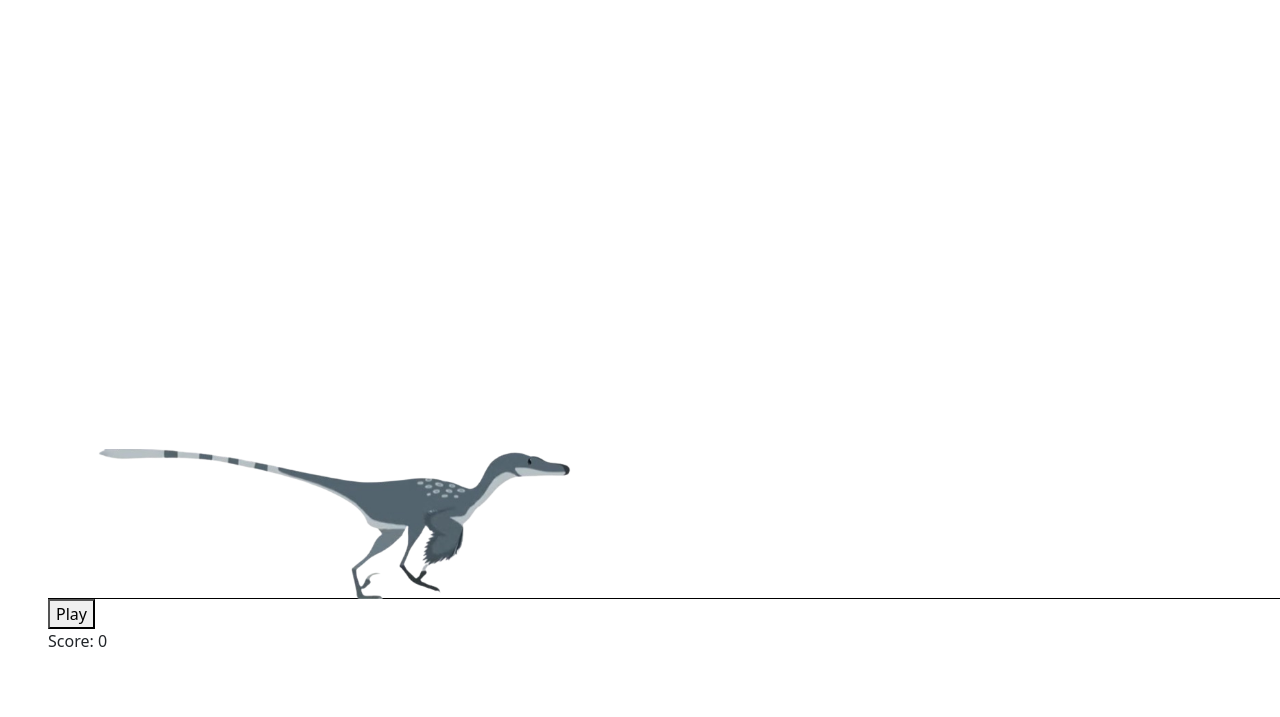
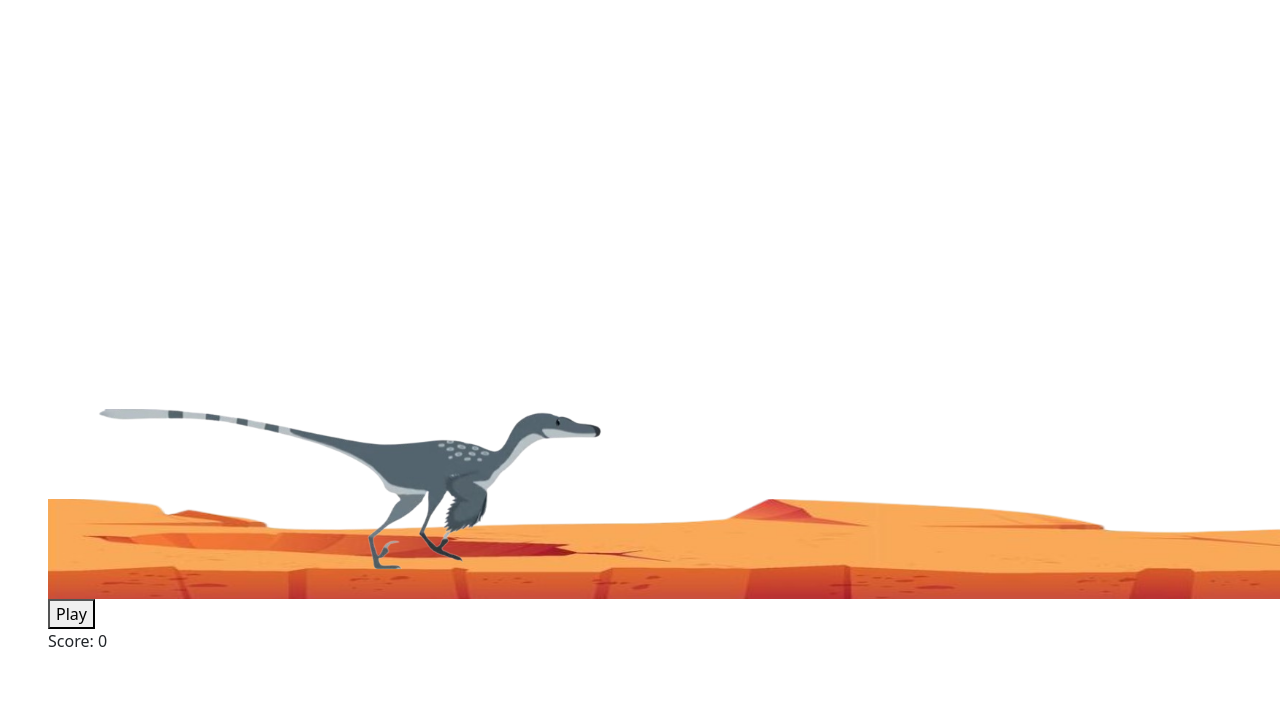
Before and after one commit to tangerineArc/ScorchingSprint, a Flask app: page /game in a window 1280 px wide; the page is wider, and only the part inside the window is pictured. Shown: the part 115-832 px from the top of that part. Run offline with Flask 3, Linux system fonts and the light colour scheme; some libraries are stand-ins or nearby versions.

Commit message:
Add ground animation

```diff
--- a/static/script.js
+++ b/static/script.js
@@ -5,10 +5,13 @@ let obstacle = document.getElementById("obstacle")
 let sprite = document.getElementById("sprite")
 let scoreText = document.getElementById("scoreText")
 let gameOverText = document.getElementById("gameOverText")
+let ground1 = document.getElementById("ground1")
+let ground2 = document.getElementById("ground2")
 
 let isGameRunning = false
 let score = 0
-let obstacleTopPositions = ["300px", "350px", "400px", "450px", "325px", "375px", "425px", "275px", "250px"]
+let obstacleTopPositions = ["350px", "400px", "325px", "375px", "420px", "275px", "250px", "225px", "200px", "100px", "150px"]
+let limit = obstacleTopPositions.length
 
 document.querySelector("#playButton").addEventListener("click", function() {
     sprite.src = "static/graphics/runningDino.gif"
@@ -16,10 +19,11 @@ document.querySelector("#playButton").addEventListener("click", function() {
     // reset animation
     obstacle.style.animation = "none"
     obstacle.offsetLeft
-    let delay = 5 + Math.floor(Math.random() * 6)
-    obstacle.style.animation = `slide 2s linear ${delay}s infinite`
+    obstacle.style.animation = `slide 2s linear ${5 + Math.floor(Math.random() * 6)}s infinite`
     obstacle.style.animationPlayState = "running"
     obstacle.style.opacity = "0"
+
+    obstacle.style.top = obstacleTopPositions[Math.floor(Math.random() * limit)]
 
     gameOverText.style.display = "none"
 
@@ -34,6 +38,7 @@ document.querySelector("#playButton").addEventListener("click", function() {
         setInterval(gameOver, 10)
         setInterval(randomizeObstacle, 10)
         setInterval(scoreKeeper, 100)
+        setInterval(groundAnimation, 0.1)
     }
 })
 
@@ -84,11 +89,16 @@ function removeJump() {
 
 function gameOver() {
     let spriteTop = parseInt(window.getComputedStyle(sprite).getPropertyValue("top"))
+    let spriteLeft = parseInt(window.getComputedStyle(sprite).getPropertyValue("left"))
+    let spriteWidth = parseInt(window.getComputedStyle(sprite).getPropertyValue("width"))
+    let spriteHeight = parseInt(window.getComputedStyle(sprite).getPropertyValue("height"))
 
     let obstacleTop = parseInt(window.getComputedStyle(obstacle).getPropertyValue("top"))
     let obstacleLeft = parseInt(window.getComputedStyle(obstacle).getPropertyValue("left"))
+    let obstacleHeight = parseInt(window.getComputedStyle(obstacle).getPropertyValue("height"))
 
-    if (obstacleLeft < 0 && obstacleLeft > -300 && obstacleTop > (spriteTop - 80) && obstacleTop < spriteTop && isGameRunning) {
+    if (obstacleLeft < (spriteLeft + spriteWidth - 65) && obstacleLeft > (spriteLeft + 200) &&
+        (obstacleTop + obstacleHeight) > (spriteTop + 30) && obstacleTop < (spriteTop + spriteHeight - 120) && isGameRunning) {
         gameOverText.style.display = "inline"
 
         obstacle.style.animationPlayState = "paused"
@@ -105,25 +115,22 @@ function gameOver() {
     }
 }
 
-
 function randomizeObstacle() {
     let obstacleLeft = parseInt(window.getComputedStyle(obstacle).getPropertyValue("left"))
 
     if (isGameRunning) {
-        if (obstacleLeft < -500) {
+        if (obstacleLeft < -20) {
             // randomize obstacle vertical position
-            let idx = Math.floor(Math.random() * 9)
-            obstacle.style.top = obstacleTopPositions[idx]
+            obstacle.style.top = obstacleTopPositions[Math.floor(Math.random() * limit)]
             obstacle.style.opacity = "0"
 
             // randomize obstacle appearance time
-            let delay = 5 + Math.floor(Math.random() * 6)
             obstacle.style.animationPlayState = "paused"
             obstacle.style.animation = "none"
             obstacle.offsetLeft
-            obstacle.style.animation = `slide 2s linear ${delay}s infinite`
+            obstacle.style.animation = `slide 2s linear ${5 + Math.floor(Math.random() * 6)}s infinite`
         }
-        else if (obstacleLeft < 1050) {
+        else if (obstacleLeft < 1600) {
             obstacle.style.opacity = "1"
         }
     }
@@ -135,3 +142,20 @@ function scoreKeeper() {
         scoreText.textContent = `Score: ${score}`
     }
 }
+
+function groundAnimation() {
+    if (isGameRunning) {
+        let ground1Left = parseInt(window.getComputedStyle(ground1).getPropertyValue("left"))
+        let ground2Left = parseInt(window.getComputedStyle(ground2).getPropertyValue("left"))
+        ground1Left -= 6
+        ground2Left -= 6
+        ground1.style.left = `${ground1Left}px`
+        ground2.style.left = `${ground2Left}px`
+        if (ground1Left <= -1650) {
+            ground1.style.left = "1649px"
+        }
+        if (ground2Left <= -1650) {
+            ground2.style.left = "1649px"
+        }
+    }
+}
--- a/static/styles.css
+++ b/static/styles.css
@@ -5,22 +5,23 @@ body {
 #game-container {
     width: 1650px;
     height: 600px;
-    border-bottom: 1px solid black;
+    position: relative;
+    overflow: hidden;
 }
 
 #sprite {
     width: auto;
-    height: 150px;
-    position: relative;
-    top: 450px;
+    height: 160px;
+    position: absolute;
+    top: 410px;
     left: 50px;
 }
 
 @keyframes jump {
-    0%{top: 400px;}
-    30%{top: 100px;}
-    70%{top: 100px;}
-    100%{top: 400px;}
+    0%{top: 390px;}
+    20%{top: 60px;}
+    60%{top: 60px;}
+    100%{top: 390px;}
 }
 
 .animate {
@@ -28,16 +29,16 @@ body {
 }
 
 @keyframes slide {
-    0%{left: 1050px}
-    100%{left: -600px}
+    0%{left: 1600px}
+    100%{left: -40px}
 }
 
 #obstacle {
     width: auto;
     height: 150px;
-    position: relative;
+    position: absolute;
     top: 400px;
-    left: 1050px;
+    left: 1600px;
     animation: slide 2s linear 2s infinite;
     opacity: 0;
     animation-play-state: paused;
@@ -46,3 +47,18 @@ body {
 #gameOverText, #pauseButton, #resumeButton {
     display: none;
 }
+
+#ground1 {
+    left: 0px;
+    width: 1650px;
+    height: 100px;
+    position: absolute;
+    top: 500px;
+}
+#ground2 {
+    width: 1650px;
+    height: 100px;
+    position: absolute;
+    left: 1649px;
+    top: 500px;
+}
--- a/templates/game.html
+++ b/templates/game.html
@@ -7,6 +7,11 @@
 {% block main %}
 
     <div id="game-container">
+        <span>
+            <img src="static/graphics/ground.png" alt="" id="ground1">
+            <img src="static/graphics/ground.png" alt="" id="ground2">
+            <!-- <img src="static/graphics/ground.png" alt="" id="ground3"> -->
+        </span>
         <img src="static/graphics/standingDino.png" alt="" id="sprite">
         <img src="static/graphics/flyingObstacle.gif" alt="" id="obstacle">
     </div>
```
Also changed, not shown: static/graphics/ground.png (added).
